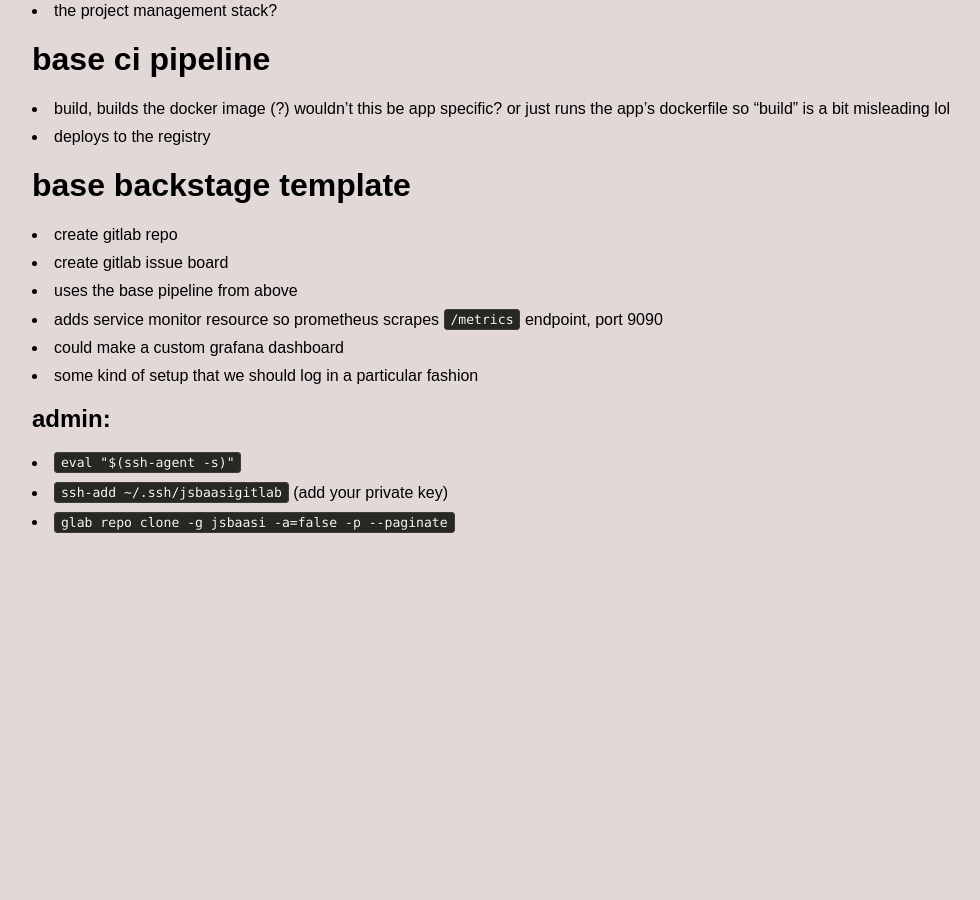
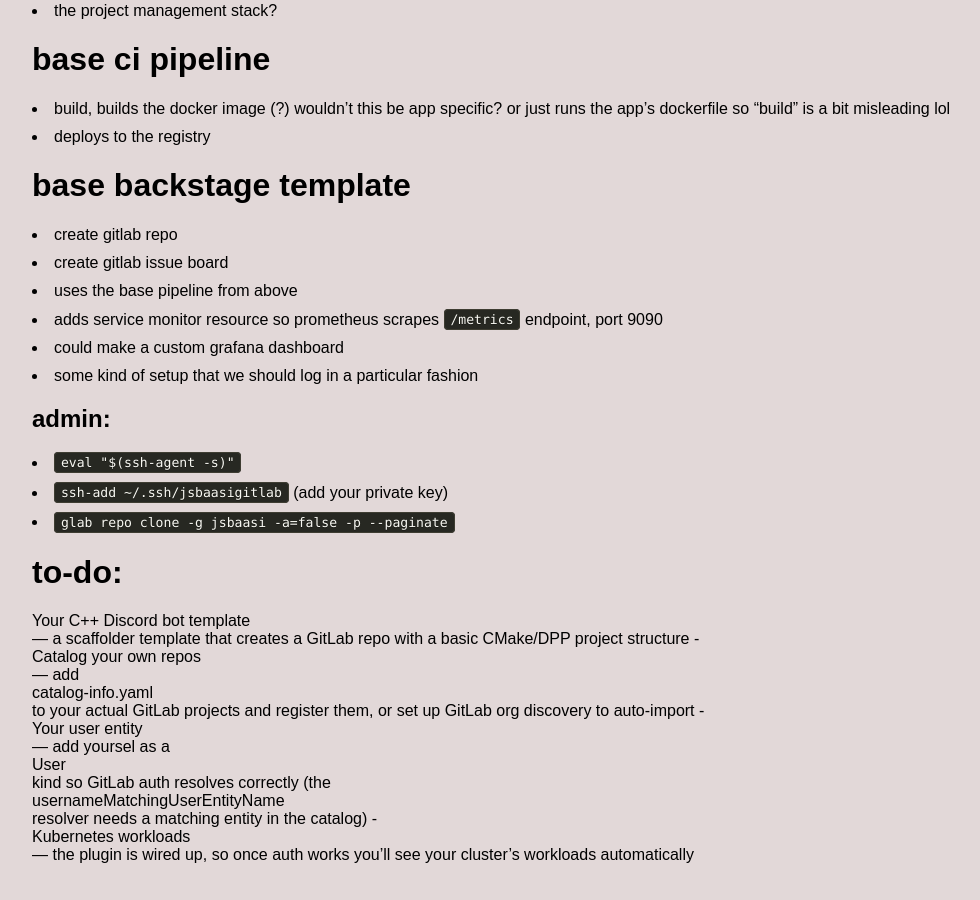
Before and after one commit to jsbaasi/jsbaasi.github.io, a Jekyll site: the page built from _posts/2026-04-17-gitops.md, in a window 1280 px wide and 900 px high, scrolled down 785 px. Shown: the whole window, without its empty margins (89-1069 px from the left). Built offline with Jekyll 4.4.1, drawn with Linux system fonts in a browser that asks for light colours; before the commit the page ends 1353 px from its top, so only the background shows below that.

Commit message:
vault backup: 2026-04-30 22:10:38

```diff
--- a/_posts/2026-04-17-gitops.md
+++ b/_posts/2026-04-17-gitops.md
@@ -35,3 +35,18 @@
 - `eval "$(ssh-agent -s)"`
 - `ssh-add ~/.ssh/jsbaasigitlab` (add your private key)
 - `glab repo clone -g jsbaasi -a=false -p --paginate`
+# to-do:
+Your C++ Discord bot template
+— a scaffolder template that creates a GitLab repo with a basic CMake/DPP project structure -
+Catalog your own repos
+— add
+catalog-info.yaml
+to your actual GitLab projects and register them, or set up GitLab org discovery to auto-import -
+Your user entity
+— add yoursel as a
+User
+kind so GitLab auth resolves correctly (the
+usernameMatchingUserEntityName
+resolver needs a matching entity in the catalog) -
+Kubernetes workloads
+— the plugin is wired up, so once auth works you'll see your cluster's workloads automatically
```
